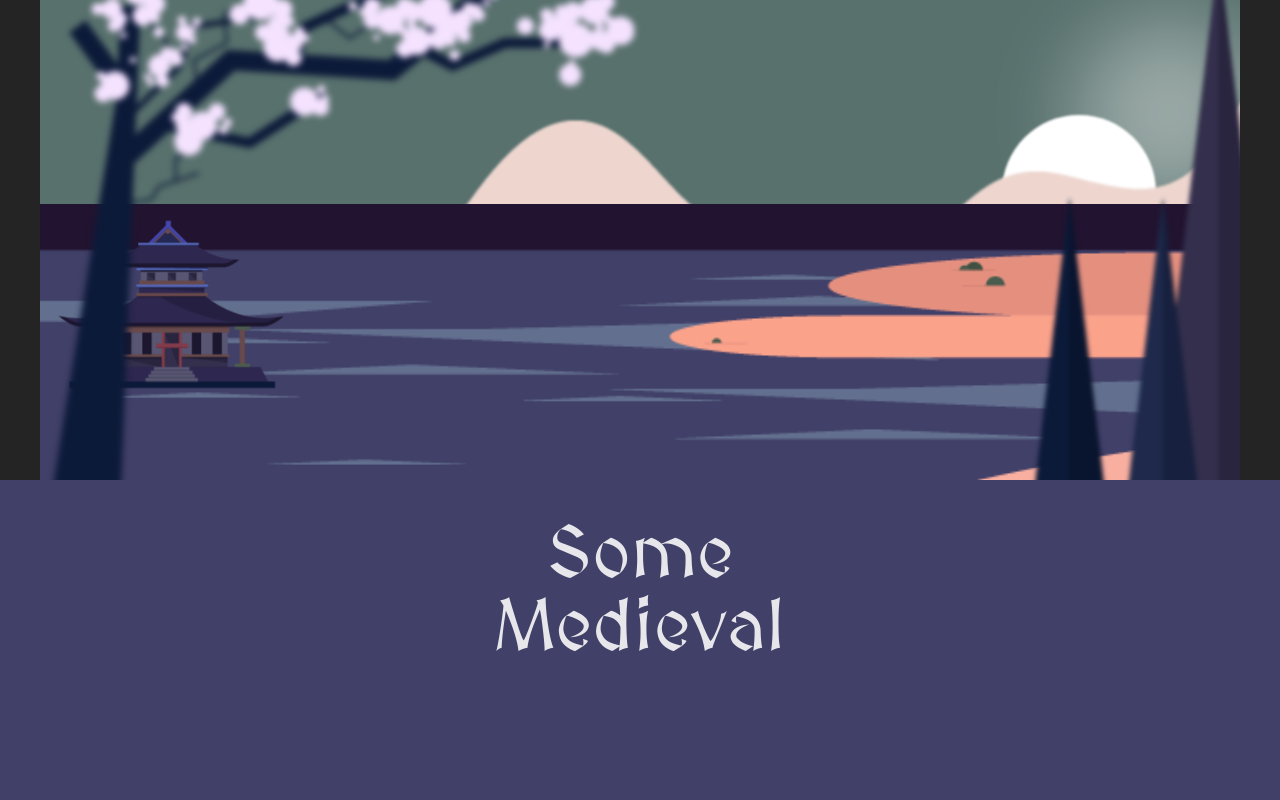
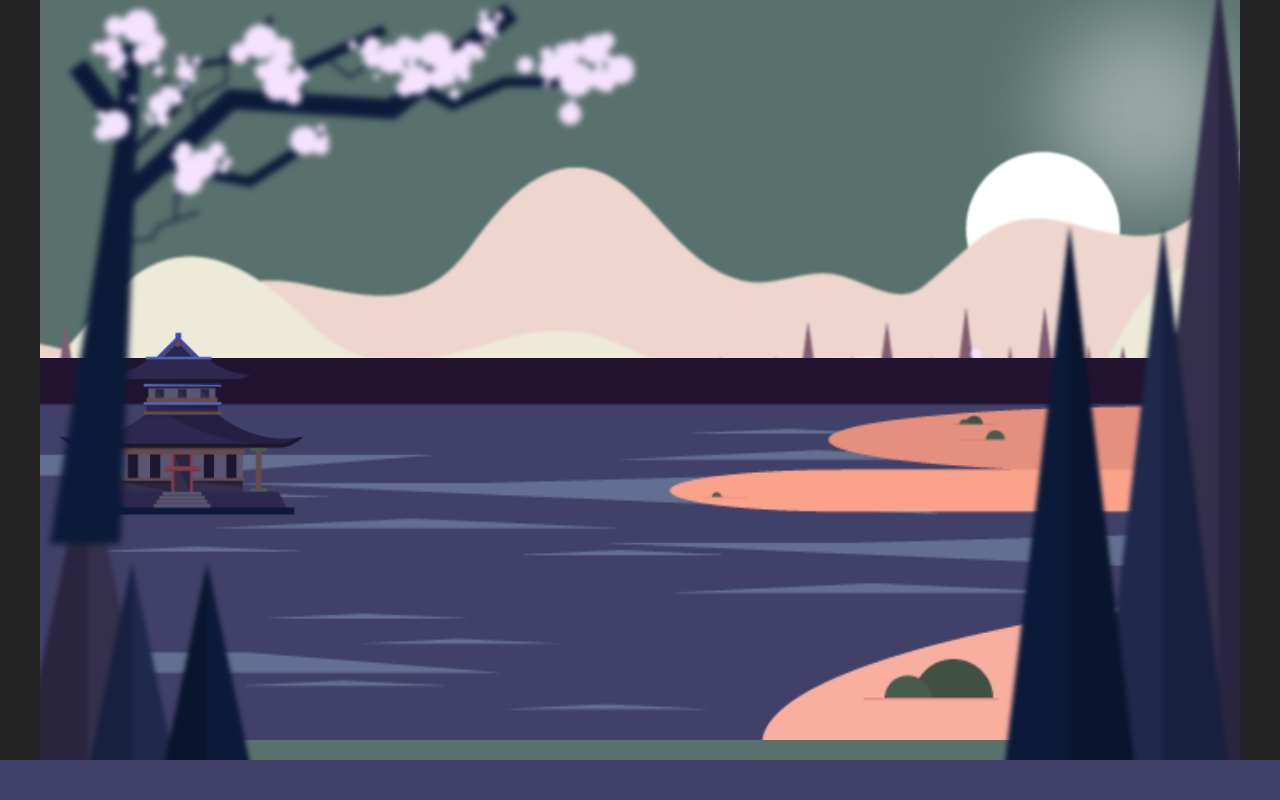
Before and after one commit to lostmart/medieval-sharpness, a React (Vite) app: page / in a window 1280 px wide. Shown: the top 800 px of the page. Built offline with nearby package versions, Linux system fonts and the light colour scheme.

Commit message:
new instances

```diff
--- a/src/App.module.scss
+++ b/src/App.module.scss
@@ -13,12 +13,28 @@
 	max-width: 1200px;
 	margin: auto;
 
+	@include mobile-small {
+		min-height: 70vh;
+	}
+
+	@include mobile-medium {
+		min-height: 80vh;
+	}
+
+	@include mobile-large {
+		min-height: 85vh;
+	}
+
+	@include mobile-large-plus {
+		min-height: 95vh;
+	}
+
 	.bg {
 		position: absolute;
 		z-index: 0;
-		width: 100%;
-		top: calc(62% - 60px);
-		left: 0;
+		width: 105%;
+		top: calc(65% - 60px);
+		left: -3%;
 		transform-style: preserve-3d;
 		filter: blur(1px);
 
@@ -27,7 +43,7 @@
 		}
 
 		@include mobile-medium {
-			top: calc(25% - 60px);
+			top: calc(36% - 60px);
 		}
 
 		@include mobile-large {
@@ -47,7 +63,7 @@
 		background-color: #fff;
 		border-radius: 50%;
 		position: absolute;
-		top: 15%;
+		top: 16%;
 		right: 5%;
 		z-index: 0;
 		transform-style: preserve-3d;
@@ -57,6 +73,11 @@
 			top: 24%;
 			right: 7%;
 		}
+
+		@include mobile-medium {
+			top: 20%;
+			right: 10%;
+		}
 	}
 
 	.moonLight {
@@ -65,7 +86,7 @@
 		background-color: #ffffff66;
 		border-radius: 50%;
 		position: absolute;
-		top: 2%;
+		top: 3%;
 		right: -5%;
 		z-index: 0;
 		transform-style: preserve-3d;
@@ -75,12 +96,16 @@
 			top: 4%;
 			right: -2%;
 		}
+		@include mobile-medium {
+			top: 2%;
+			right: 0;
+		}
 	}
 
 	.lake {
 		position: absolute;
 		width: 110%;
-		top: calc(89% - 60px);
+		top: calc(91% - 60px);
 		transform-style: preserve-3d;
 		left: 0;
 		right: 0;
@@ -90,12 +115,12 @@
 		}
 
 		@include mobile-medium {
-			top: calc(51% - 60px);
+			top: calc(75% - 60px);
 			left: -2%;
 		}
 
 		@include mobile-large {
-			top: calc(47% - 60px);
+			top: calc(67% - 60px);
 			left: -2%;
 		}
 
@@ -107,7 +132,7 @@
 
 	.house {
 		position: absolute;
-		top: calc(55% - 60px);
+		top: calc(56% - 60px);
 		left: -10%;
 		z-index: 1;
 		transform-style: preserve-3d;
@@ -115,26 +140,26 @@
 
 		@include mobile-small {
 			left: 1dvw;
-			top: calc(56% - 60px);
-			max-width: 230px;
+			top: calc(50% - 60px);
+			max-width: 250px;
 		}
 	}
 
 	.nearMountains {
 		position: absolute;
-		top: calc(60% - 60px);
+		top: calc(63% - 60px);
 		z-index: 1;
 		width: 106%;
 		transform-style: preserve-3d;
 		filter: blur(2px);
 
 		@include mobile-small {
-			top: calc(50% - 60px);
+			top: calc(48% - 100px);
 			width: 110%;
 		}
 
 		@include mobile-medium {
-			top: calc(15% - 60px);
+			top: calc(30% - 60px);
 			width: 110%;
 		}
 
```
